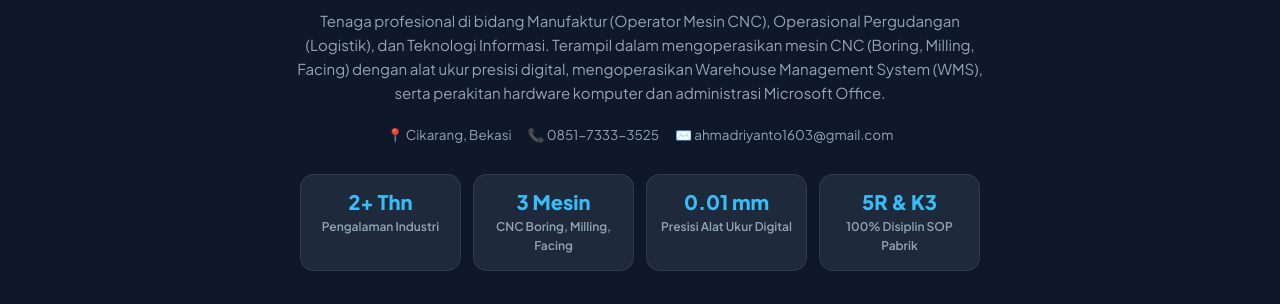
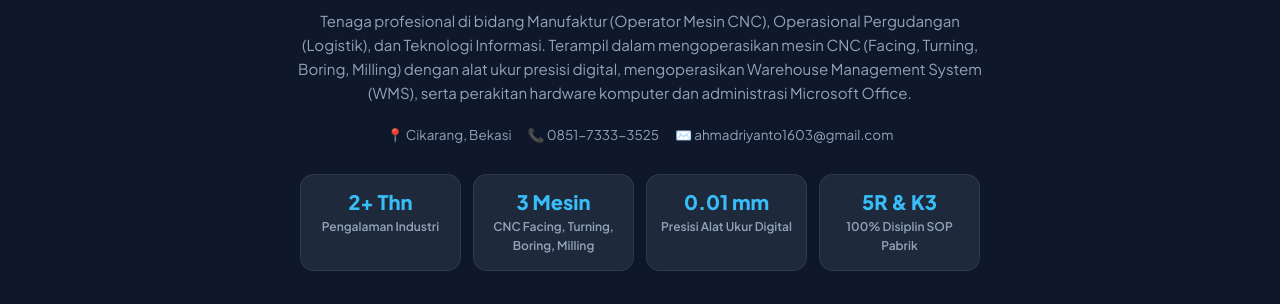
Before and after one commit to AhmadRiyanto3/ahmadriyanto3.github.io, a plain HTML site: page index.html in a window 1280 px wide. Shown: the part 282-586 px from the top of the page. Drawn offline with Linux system fonts and the light colour scheme; no server answers.

Commit message:
Update index.html

```diff
--- a/index.html
+++ b/index.html
@@ -159,7 +159,7 @@ footer{text-align:center;padding:1.5rem 5%;border-top:1px solid var(--bdr);color
     </div>
     <div class="badge" data-en="CNC Operator • Warehouse Logistics • IT Support">Operator CNC • Logistik Gudang • IT Support</div>
     <h1>Ahmad <span>Riyanto</span></h1>
-    <p data-en="Professional in Manufacturing (CNC Machine Operator), Warehouse Operations (Logistics), and Information Technology. Skilled in operating CNC machines (Boring, Milling, Facing) with digital precision measuring tools, operating Warehouse Management Systems (WMS), as well as PC hardware assembly and Microsoft Office administration.">Tenaga profesional di bidang Manufaktur (Operator Mesin CNC), Operasional Pergudangan (Logistik), dan Teknologi Informasi. Terampil dalam mengoperasikan mesin CNC (Boring, Milling, Facing) dengan alat ukur presisi digital, mengoperasikan Warehouse Management System (WMS), serta perakitan hardware komputer dan administrasi Microsoft Office.</p>
+    <p data-en="Professional in Manufacturing (CNC Machine Operator), Warehouse Operations (Logistics), and Information Technology. Skilled in operating CNC machines (Facing, Turning, Boring, Milling) with digital precision measuring tools, operating Warehouse Management Systems (WMS), as well as PC hardware assembly and Microsoft Office administration.">Tenaga profesional di bidang Manufaktur (Operator Mesin CNC), Operasional Pergudangan (Logistik), dan Teknologi Informasi. Terampil dalam mengoperasikan mesin CNC (Facing, Turning, Boring, Milling) dengan alat ukur presisi digital, mengoperasikan Warehouse Management System (WMS), serta perakitan hardware komputer dan administrasi Microsoft Office.</p>
     <div class="hero-meta">
         <span>📍 Cikarang, Bekasi</span>
         <span>📞 0851-7333-3525</span>
@@ -174,7 +174,7 @@ footer{text-align:center;padding:1.5rem 5%;border-top:1px solid var(--bdr);color
         </div>
         <div class="stat-box">
             <div class="stat-num">3 Mesin</div>
-            <div class="stat-lbl">CNC Boring, Milling, Facing</div>
+            <div class="stat-lbl">CNC Facing, Turning, Boring, Milling</div>
         </div>
         <div class="stat-box">
             <div class="stat-num">0.01 mm</div>
```
